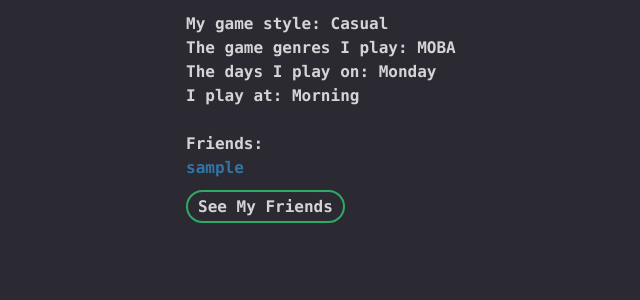
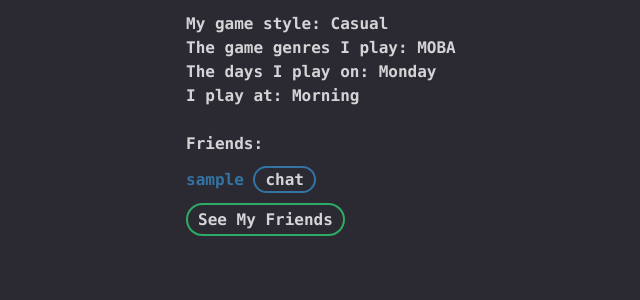
Before and after one commit to ctstolfa/SocialMatcherForGamers, a Django app: page / in a window 1280 px wide. Shown: the part 116-416 px from the top of the page, without its empty margins (262-902 px from the left). Run offline with Django 4.2, Linux system fonts and the light colour scheme; a user stored in the database is signed in; tables that the repository leaves empty hold one stand-in row (values such as "Sample post").

Commit message:
Added Links to profile.html to access message feature
Changed settings.py USE_TZ to false

```diff
--- a/SMG/templates/profile.html
+++ b/SMG/templates/profile.html
@@ -73,7 +73,12 @@
     <br>
     <li>Friends:</li>
     {% for friend in friends %}
-        <li><a href="{% url 'profile' username=friend %}">{{ friend }}</a></li>
+        <li>
+            <a href="{% url 'profile' username=friend %}">{{ friend }}</a>
+            <a href="{% url 'message' username=friend %}">
+                <button class="chat" type="button"> chat </button>
+            </a>
+        </li>
     {% empty %}
         <li><a href="{% url 'connection_page' %}">None yet. Go out and make some!</a></li>
     {% endfor %}
```
